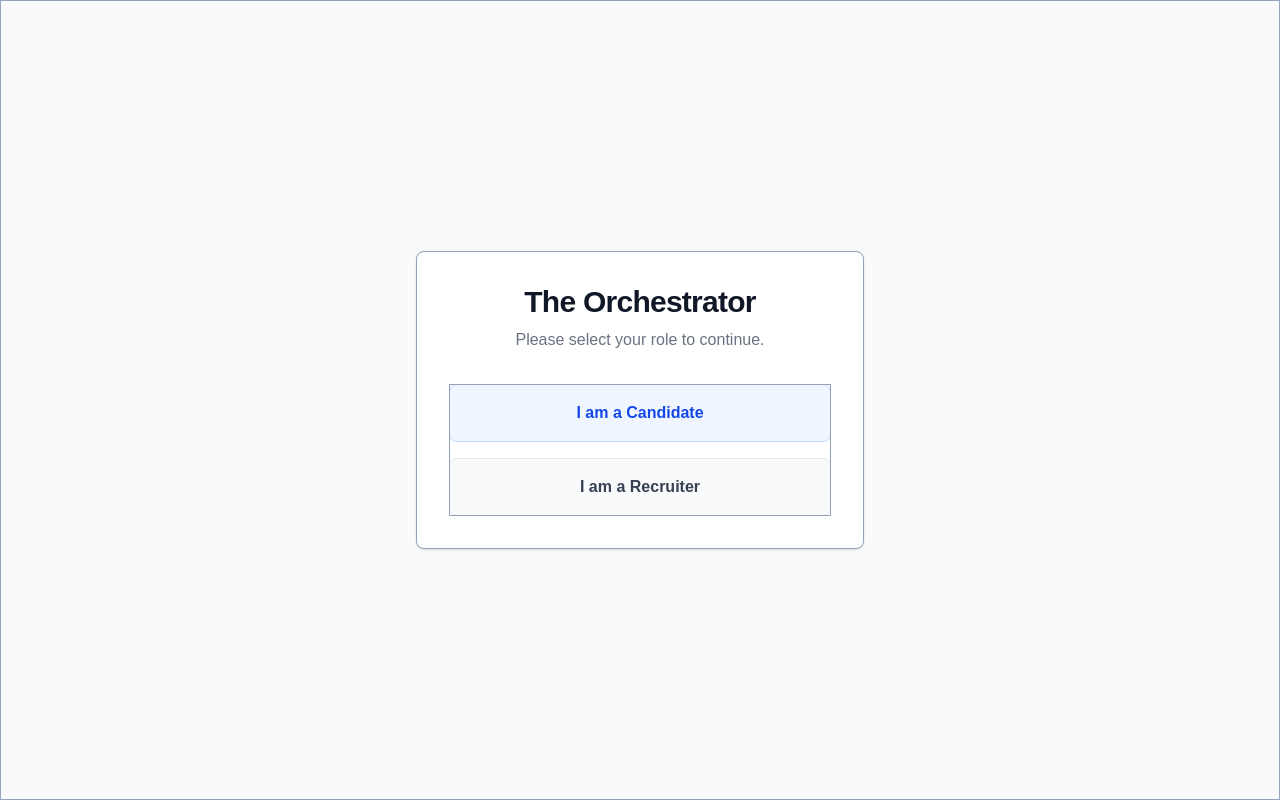
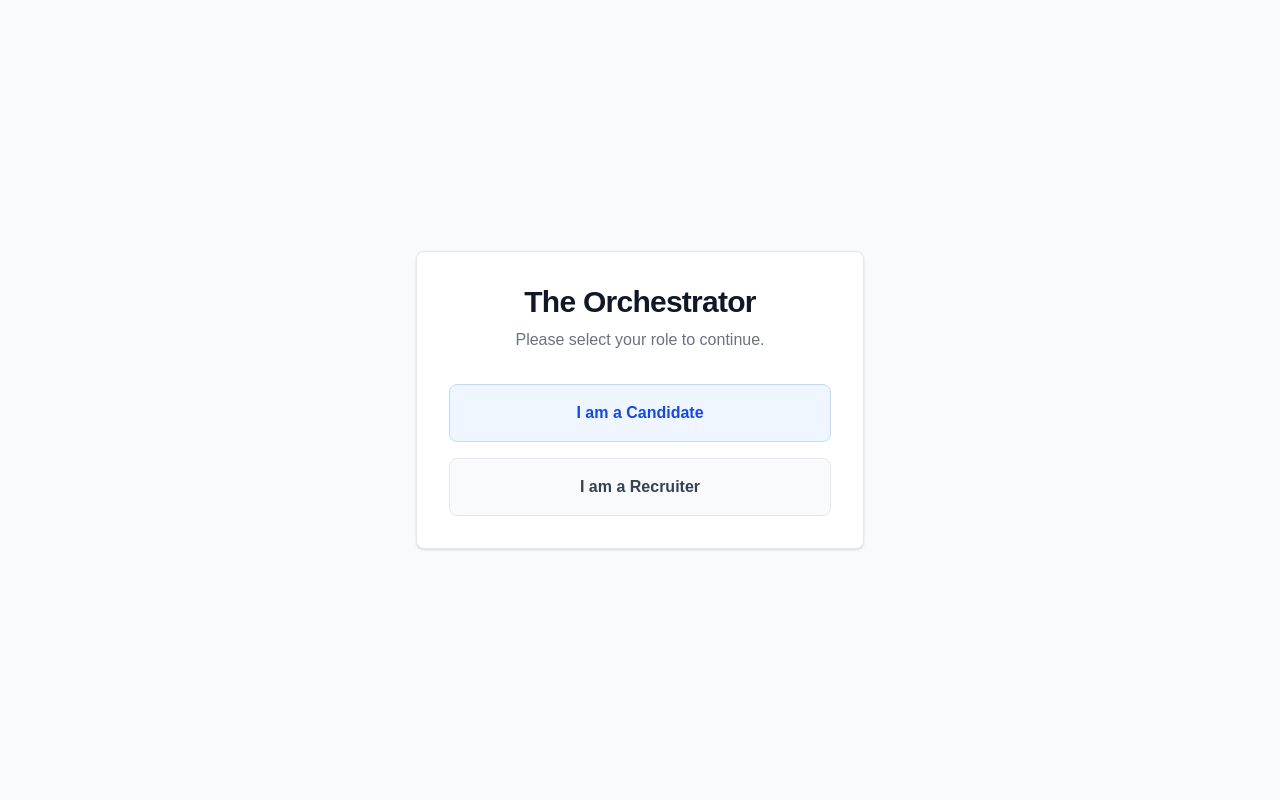
Before and after one commit to mvijaykumar2820/hirewise, a Next.js app in the folder frontend/: page / in a window 1280 px wide. Built offline with nearby package versions, Linux system fonts and the light colour scheme.

Commit message:
style: revert global outline

```diff
--- a/frontend/src/app/globals.css
+++ b/frontend/src/app/globals.css
@@ -10,8 +10,3 @@ body {
   color: var(--color-foreground);
   font-family: Arial, Helvetica, sans-serif;
 }
-
-div, section, header, nav, main, aside, footer, form {
-  outline: 1px solid #94a3b8;
-  outline-offset: -1px;
-}
```
